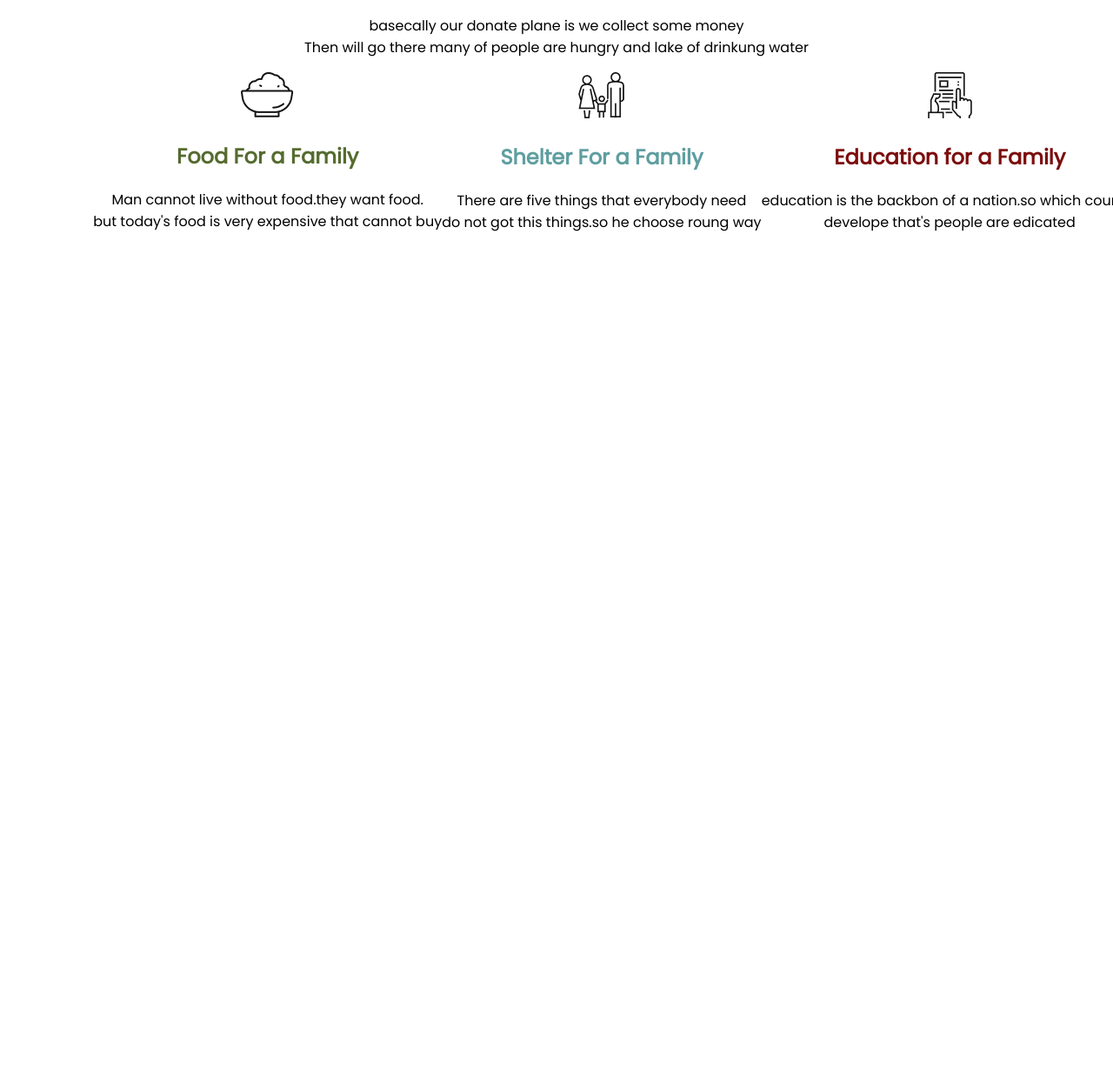
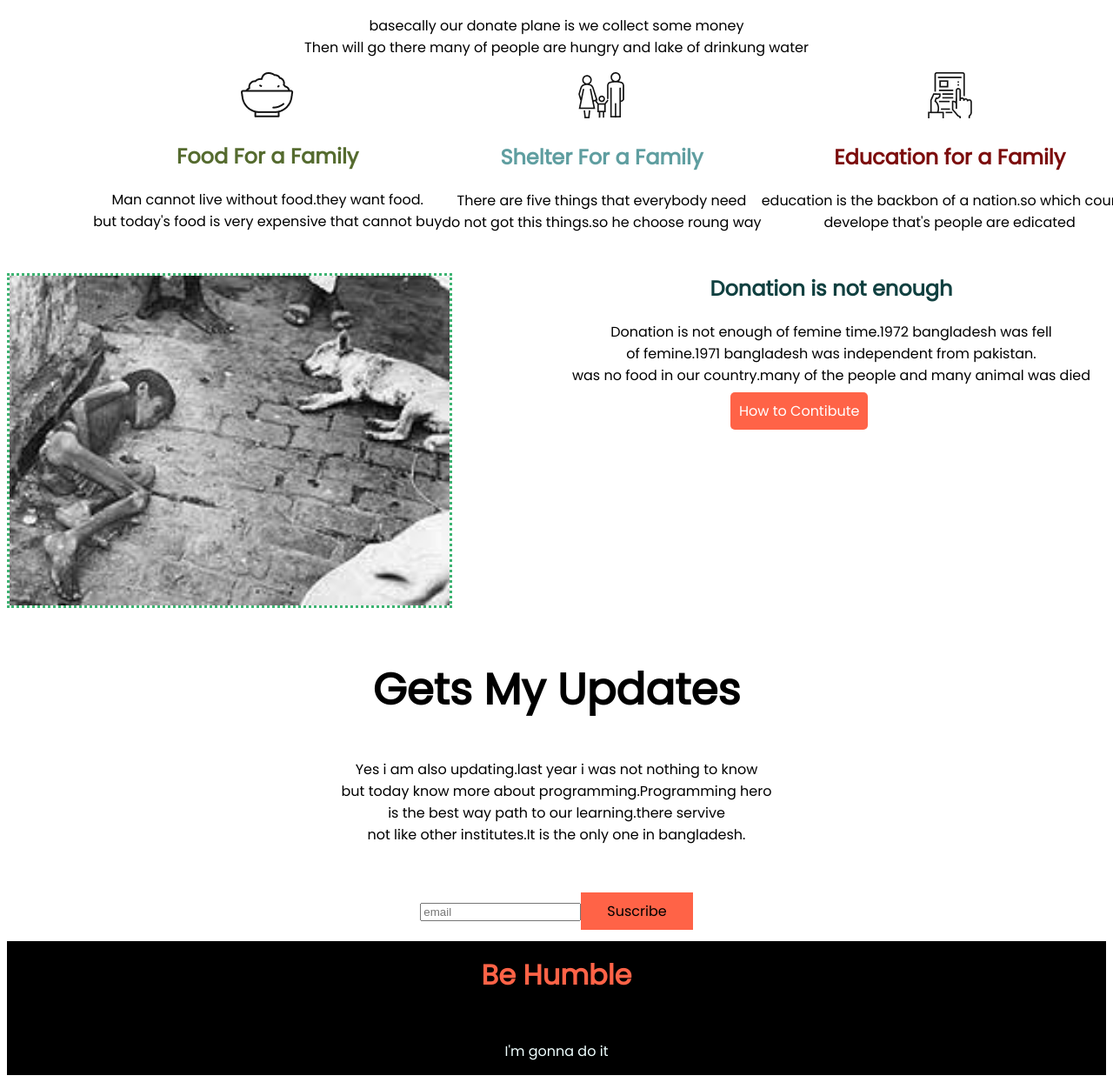
Before and after one commit to khalilsikder/flood-victims, a plain HTML site: page index.html in a window 1280 px wide. Shown: the part 1081-2333 px from the top of the page at 87% size. Before the commit the page ends 1373 px from the top, so only its background shows below. Drawn offline with Linux system fonts and the light colour scheme.

Commit message:
work do footer section

```diff
--- a/index.html
+++ b/index.html
@@ -61,5 +61,28 @@
 
         </div>
     </section>
+    <section class="famine">
+        <div class="famine-div1">
+            <img src="./donate icons/download.jpg" alt="">
+        </div>
+        <div class="famine-div2">
+            <h2>Donation is not enough</h2>
+            <p>Donation is not enough of femine time.1972 bangladesh was fell <br>of femine.1971 bangladesh was independent from pakistan.<br> was no food in our country.many of  the people and many animal was died</p>
+            <a href="www.youtube.com">How to Contibute</a>
+        </div>
+    </section>
+    <section class="update">
+        <div>
+            <h1>Gets My Updates</h1>
+            <p>Yes i am also updating.last year i was not nothing to know<br> but today know more about programming.Programming hero <br>is the best way path to our learning.there servive <br>not like  other institutes.It is the only one in bangladesh.</p>
+        </div>
+        <div>
+            <input class="input-idea" type="email" placeholder="email"><span class="inside">Suscribe</span>
+        </div>
+    </section>
+    <footer>
+        <h1>Be Humble</h1>
+        <p>I'm gonna do it</p>
+    </footer>
 </body>
 </html>
--- a/style.css
+++ b/style.css
@@ -31,6 +31,7 @@ body{
 }
 .donate-money h1{
     font-size: 50px;
+    color:green;
 }
 .donate-money ul li{
     display: inline-block;
@@ -74,3 +75,62 @@ color: darkolivegreen;
 .education h2{
     color:rgb(124, 13, 13)
 }
+.famine{
+    display: flex;
+}
+.famine h2{
+    text-align: center;
+    margin-top: 30px;
+    color: rgb(16, 64, 64);
+}
+.famine p{
+    text-align: center;
+    justify-content: center;
+
+}
+.famine-div1{
+    width: 50%;
+}
+.famine-div1 img{
+    width: 80%;
+    border: 3px dotted mediumseagreen;
+    margin-top: 30px;
+}
+.famine-div2{
+    width: 50%;
+}
+.famine-div2 a{
+    text-decoration: none;
+    background-color: tomato;
+    color: white;
+    margin-left: 200px;
+    padding: 10px;
+    border-radius: 5px;
+}
+.update h1{
+    font-size: 50px;
+}
+.inside{
+    background-color: tomato;
+    padding: 10px 30px;
+}
+.input-idea{
+    margin-top: 50px;
+}
+.update{
+    text-align: center;
+    margin-top: 50px;
+}
+footer{
+background-color: black;
+}
+footer h1{
+    text-align: center;
+    padding: 15px;
+    color: tomato;
+}
+footer p{
+    text-align: center;
+    padding: 15px;
+    color: azure;
+}
```
Also changed, not shown: donate icons/download.jpg (added).
